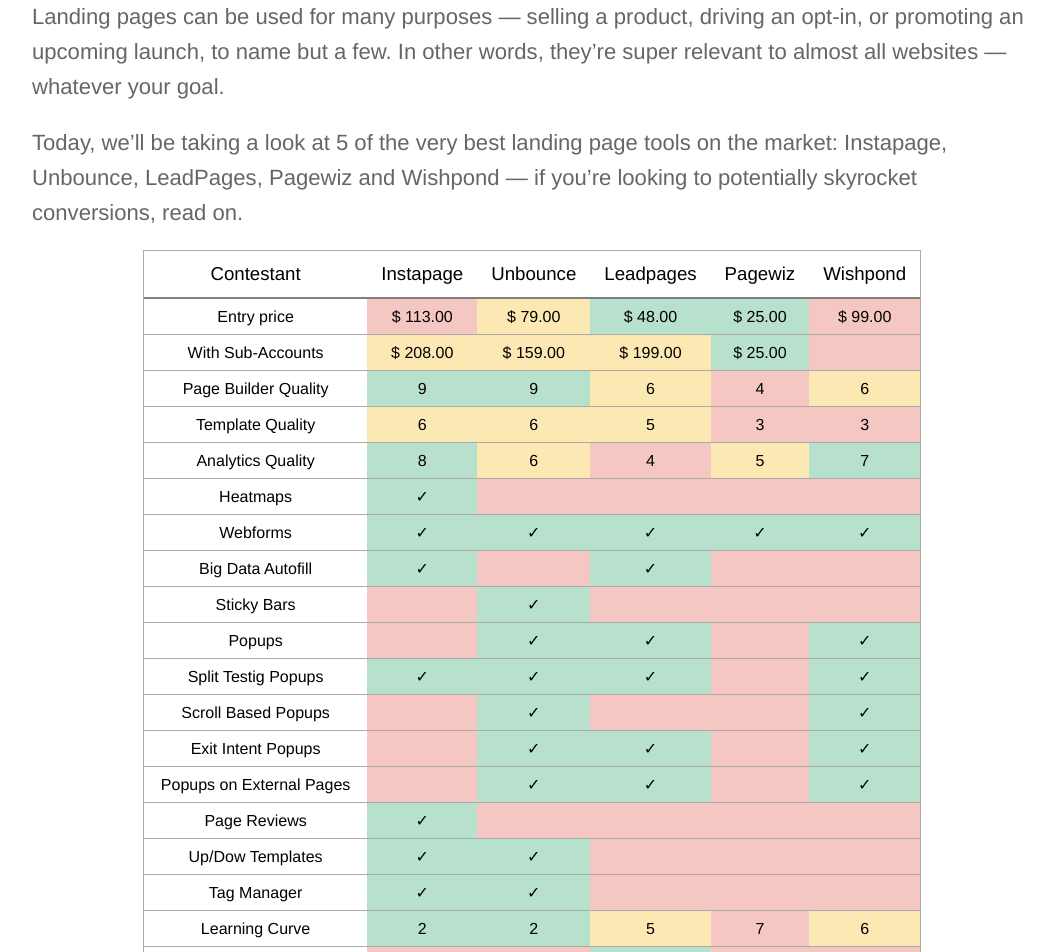
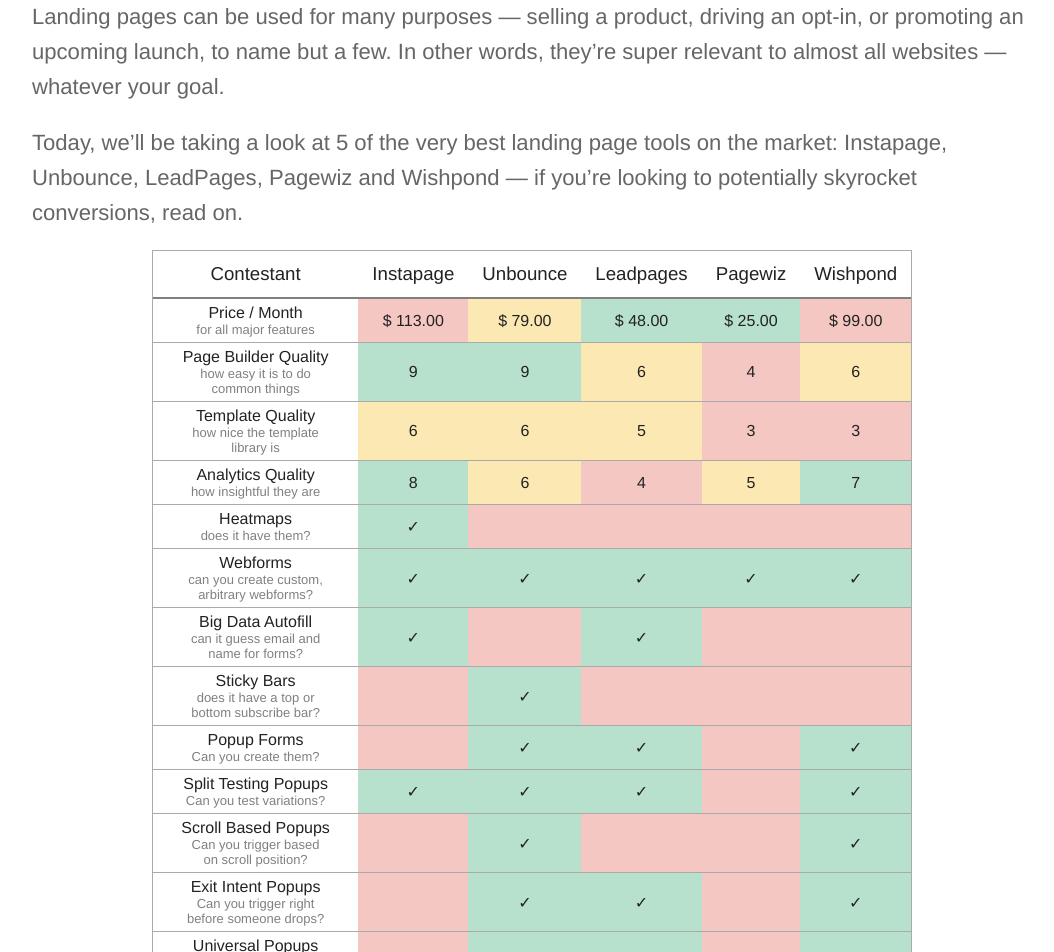
Before and after one commit to benevolenttech/btek.cc, a Jekyll site: the page built from _posts/2017-08-25-instapage-unbounce-leadpages-pagewiz-or-wishpond--which-is-the-best-landing-page-builder.md, in a window 1280 px wide. Shown: the part 1100-2052 px from the top of the page, without its empty margins (108-1162 px from the left). Built offline with Jekyll 4.4.1, drawn with Linux system fonts in a browser that asks for light colours; comment, search, counter and statistics services are not loaded; some of the changed text lies outside the part shown.

Commit message:
Updated '_posts/2017-08-25-instapage-unbounce-leadpages-pagewiz-or-wishpond--which-is-the-best-landing-page-builder.md' via CloudCannon

```diff
--- a/_posts/2017-08-25-instapage-unbounce-leadpages-pagewiz-or-wishpond--which-is-the-best-landing-page-builder.md
+++ b/_posts/2017-08-25-instapage-unbounce-leadpages-pagewiz-or-wishpond--which-is-the-best-landing-page-builder.md
@@ -31,6 +31,7 @@
 Today, we’ll be taking a look at 5 of the very best landing page tools on the market: Instapage, Unbounce, LeadPages, Pagewiz and Wishpond — if you’re looking to potentially skyrocket conversions, read on.
 
 <!--<iframe width="790px" height="910px" style="max-width:100%; margin:auto;" src="/landing-page-table.html"></iframe>-->
+
 
 <div id="landingpagetablewrapper">
 
@@ -73,13 +74,13 @@
 
   .ritz .waffle td {
     text-align: center;
-    color: #000000;
+    color: #222;
     font-family: 'Helvetica Neue',Arial;
     font-size: 12pt;
     vertical-align: middle;
     white-space: nowrap;
     direction: ltr;
-    padding: 0px 10px 0px 10px;
+    padding: 5px 10px;
     border-bottom: 1px solid #aaa;
   }
 
@@ -117,6 +118,10 @@
   .ritz .waffle .s3 {
     background-color: #fce8b2;
   }
+  .ritz .info {
+    font-size: 13px;
+    color: gray;
+  }
 </style>
 <div class="ritz grid-container" dir="ltr">
   <table cellpadding="0" cellspacing="0" class="waffle">
@@ -131,206 +136,183 @@
       </tr>
       </thead>
     <tbody>
-      <tr style='height:36px;'>
+      <tr>
 
-        <td class="s1">Entry price</td>
+        <td class="s1">Price / Month<div class='info'>for all major features</div></td>
         <td class="s2">$ 113.00</td>
         <td class="s3">$ 79.00</td>
         <td class="s4">$ 48.00</td>
         <td class="s4">$ 25.00</td>
         <td class="s2">$ 99.00</td>
       </tr>
-      <tr style='height:36px;'>
+      <tr>
 
-        <td class="s1">With Sub-Accounts</td>
-        <td class="s3">$ 208.00</td>
-        <td class="s3">$ 159.00</td>
-        <td class="s3">$ 199.00</td>
-        <td class="s4">$ 25.00</td>
-        <td class="s2"></td>
-      </tr>
-      <tr style='height:36px;'>
-
-        <td class="s1">Page Builder Quality</td>
+        <td class="s1">Page Builder Quality<div class='info'>how easy it is to do<br>common things</div></td>
         <td class="s4">9</td>
         <td class="s4">9</td>
         <td class="s3">6</td>
         <td class="s2">4</td>
         <td class="s3">6</td>
       </tr>
-      <tr style='height:36px;'>
+      <tr>
 
-        <td class="s1">Template Quality</td>
+        <td class="s1">Template Quality<div class='info'>how nice the template<br>library is</div></td>
         <td class="s3">6</td>
         <td class="s3">6</td>
         <td class="s3">5</td>
         <td class="s2">3</td>
         <td class="s2">3</td>
       </tr>
-      <tr style='height:36px;'>
+      <tr>
 
-        <td class="s1">Analytics Quality</td>
+        <td class="s1">Analytics Quality<div class='info'>how insightful they are</div></td>
         <td class="s4">8</td>
         <td class="s3">6</td>
         <td class="s2">4</td>
         <td class="s3">5</td>
         <td class="s4">7</td>
       </tr>
-      <tr style='height:36px;'>
+      <tr>
 
-        <td class="s1">Heatmaps</td>
+        <td class="s1">Heatmaps<div class='info'>does it have them?</div></td>
         <td class="s4">✓</td>
         <td class="s2"></td>
         <td class="s2"></td>
         <td class="s2"></td>
         <td class="s2"></td>
       </tr>
-      <tr style='height:36px;'>
+      <tr>
 
-        <td class="s1">Webforms</td>
+        <td class="s1">Webforms<div class='info'>can you create custom,<br>arbitrary webforms?</div></td>
         <td class="s4">✓</td>
         <td class="s4">✓</td>
         <td class="s4">✓</td>
         <td class="s4">✓</td>
         <td class="s4">✓</td>
       </tr>
-      <tr style='height:36px;'>
+      <tr>
 
-        <td class="s1">Big Data Autofill</td>
+        <td class="s1">Big Data Autofill<div class='info'>can it guess email and<br>name for forms?</div></td>
         <td class="s4">✓</td>
         <td class="s2"></td>
         <td class="s4">✓</td>
         <td class="s2"></td>
         <td class="s2"></td>
       </tr>
-      <tr style='height:36px;'>
+      <tr>
 
-        <td class="s1">Sticky Bars</td>
+        <td class="s1">Sticky Bars<div class='info'>does it have a top or<br>bottom subscribe bar?</div></td>
         <td class="s2"></td>
         <td class="s4">✓</td>
         <td class="s2"></td>
         <td class="s2"></td>
         <td class="s2"></td>
       </tr>
-      <tr style='height:36px;'>
+      <tr>
 
-        <td class="s1">Popups</td>
+        <td class="s1">Popup Forms<div class='info'>Can you create them?</div></td>
         <td class="s2"></td>
         <td class="s4">✓</td>
         <td class="s4">✓</td>
         <td class="s2"></td>
         <td class="s4">✓</td>
       </tr>
-      <tr style='height:36px;'>
+      <tr>
 
-        <td class="s1">Split Testig Popups</td>
+        <td class="s1">Split Testing Popups<div class='info'>Can you test variations?</div></td>
         <td class="s4">✓</td>
         <td class="s4">✓</td>
         <td class="s4">✓</td>
         <td class="s2"></td>
         <td class="s4">✓</td>
       </tr>
-      <tr style='height:36px;'>
+      <tr>
 
-        <td class="s1">Scroll Based Popups</td>
+        <td class="s1">Scroll Based Popups<div class='info'>Can you trigger based<br>on scroll position?</div></td>
         <td class="s2"></td>
         <td class="s4">✓</td>
         <td class="s2"></td>
         <td class="s2"></td>
         <td class="s4">✓</td>
       </tr>
-      <tr style='height:36px;'>
+      <tr>
 
-        <td class="s1">Exit Intent Popups</td>
+        <td class="s1">Exit Intent Popups<div class='info'>Can you trigger right<br>before someone drops?</div></td>
         <td class="s2"></td>
         <td class="s4">✓</td>
         <td class="s4">✓</td>
         <td class="s2"></td>
         <td class="s4">✓</td>
       </tr>
-      <tr style='height:36px;'>
+      <tr>
 
-        <td class="s1">Popups on External Pages</td>
+        <td class="s1">Universal Popups<div class='info'>Can they be installed<br>to other CMSs?</div></td>
         <td class="s2"></td>
         <td class="s4">✓</td>
         <td class="s4">✓</td>
         <td class="s2"></td>
         <td class="s4">✓</td>
       </tr>
-      <tr style='height:36px;'>
+      <tr>
 
-        <td class="s1">Page Reviews</td>
+        <td class="s1">Page Reviews<div class='info'>Supports internal<br>commenting on pages?</div></td>
         <td class="s4">✓</td>
         <td class="s2"></td>
         <td class="s2"></td>
         <td class="s2"></td>
         <td class="s2"></td>
       </tr>
-      <tr style='height:36px;'>
+      <tr>
 
-        <td class="s1">Up/Dow Templates</td>
+        <td class="s1">Upload Templates<div class='info'>Can you upload/download<br>custom templates?</div></td>
         <td class="s4">✓</td>
         <td class="s4">✓</td>
         <td class="s2"></td>
         <td class="s2"></td>
         <td class="s2"></td>
       </tr>
-      <tr style='height:36px;'>
-
-        <td class="s1">Tag Manager</td>
+      <tr>
+        <td class="s1">Tag Manager<div class='info'>Easy to add<br>other analytics?</div></td>
         <td class="s4">✓</td>
         <td class="s4">✓</td>
         <td class="s2"></td>
         <td class="s2"></td>
         <td class="s2"></td>
       </tr>
-      <tr style='height:36px;'>
-
-        <td class="s1">Learning Curve</td>
-        <td class="s4">2</td>
-        <td class="s4">2</td>
-        <td class="s3">5</td>
-        <td class="s2">7</td>
-        <td class="s3">6</td>
-      </tr>
-      <tr style='height:36px;'>
-
-        <td class="s1">Payment Processer</td>
+      <tr>
+        <td class="s1">Payment Processer<div class='info'>Accept Payments Easily</div></td>
         <td class="s2"></td>
         <td class="s2"></td>
         <td class="s4">✓</td>
         <td class="s2"></td>
         <td class="s2"></td>
       </tr>
-      <tr style='height:36px;'>
-
-        <td class="s1">Wordpress Integration</td>
+      <tr>
+        <td class="s1">Wordpress Integration<div class='info'>No need to mess<br>with DNS</div></td>
         <td class="s4">✓</td>
         <td class="s4">✓</td>
         <td class="s4">✓</td>
         <td class="s2"></td>
         <td class="s4">✓</td>
       </tr>
-      <tr style='height:36px;'>
-
-        <td class="s1">Dyamic Text Replacement</td>
+      <tr>
+        <td class="s1">Deep Wordpress<div class='info'>Can edit pages<br>inside Wordpress</div></td>
+        <td class="s6"></td>
+        <td class="s6"></td>
+        <td class="s2"></td>
+        <td class="s2"></td>
+        <td class="s4">✓</td>
+      </tr>
+      <tr>
+        <td class="s1">Dyamic Text Replacement<div class='info'>Sync copy with an<br>ad campaign on-the-fly</div></td>
         <td class="s4">✓</td>
         <td class="s4">✓</td>
         <td class="s2"></td>
         <td class="s2"></td>
         <td class="s2"></td>
       </tr>
-      <tr style='height:36px;'>
-
-        <td class="s1">Manage inside of Wordpress</td>
-        <td class="s6"></td>
-        <td class="s6"></td>
-        <td class="s2"></td>
-        <td class="s2"></td>
-        <td class="s4">✓</td>
-      </tr>
-      <tr style='height:34px;'>
-        <td class="s1">Publish to Facebook</td>
+      <tr>
+        <td class="s1">Publish to Facebook<div class='info'>To a custom Page tab</div></td>
         <td class="s2"></td>
         <td class="s2"></td>
         <td class="s2"></td>
```
